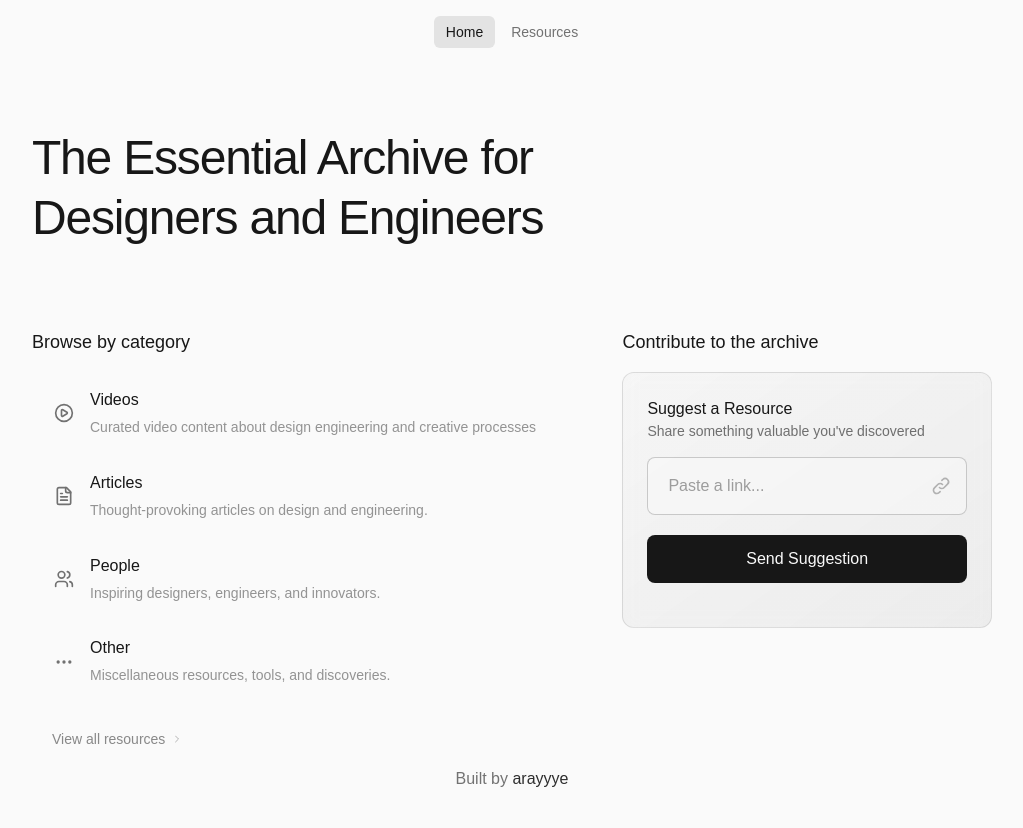
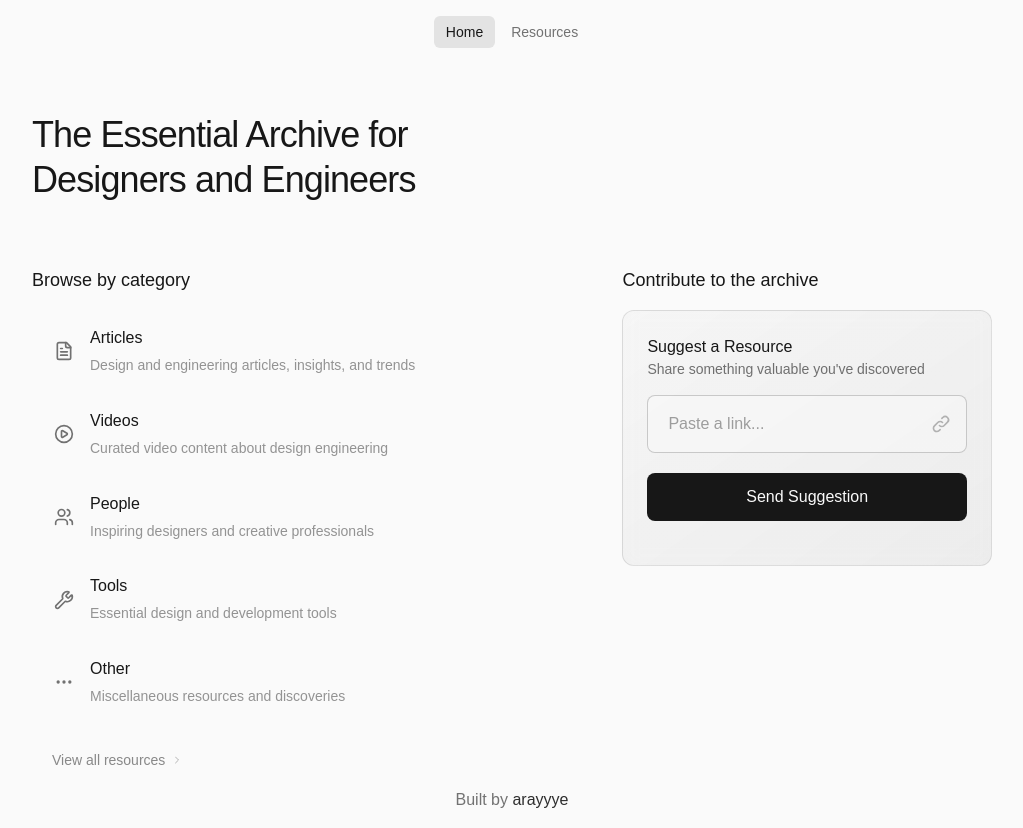
Before and after one commit to ahmadrafidev/vault, a Next.js app: page / in a window 1280 px wide. Shown: the whole page, without its empty margins (128-1151 px from the left). Before the commit the page ends 807 px from the top, so only its background shows below. Built offline with nearby package versions, Linux system fonts and the light colour scheme.

Commit message:
add new category: tools

```diff
--- a/app/page.tsx
+++ b/app/page.tsx
@@ -1,38 +1,20 @@
 import Link from "next/link";
-import { ChevronRight, PlayCircle, FileText, Users, MoreHorizontal } from "lucide-react";
+import { ChevronRight, PlayCircle, FileText, Users, MoreHorizontal, Wrench } from "lucide-react";
 
 import { Header } from "@/src/components";
+import { getCategoriesByPriority, getCategoryMetadata } from "@/src/data";
+import { getIcon } from "@/src/utils/icon-utils";
 
-const resourceCategories = [
-  {
-    id: "videos",
-    name: "Videos",
-    description: "Curated video content about design engineering and creative processes",
-    icon: PlayCircle,
-    iconLabel: "Video content",
-  },
-  {
-    id: "articles",
-    name: "Articles",
-    description: "Thought-provoking articles on design and engineering.",
-    icon: FileText,
-    iconLabel: "Article content",
-  },
-  {
-    id: "people",
-    name: "People",
-    description: "Inspiring designers, engineers, and innovators.",
-    icon: Users,
-    iconLabel: "People and creators",
-  },
-  {
-    id: "other",
-    name: "Other",
-    description: "Miscellaneous resources, tools, and discoveries.",
-    icon: MoreHorizontal,
-    iconLabel: "Other resources",
-  },
-];
+const resourceCategories = getCategoriesByPriority().map((category) => {
+  const metadata = getCategoryMetadata(category.id);
+  return {
+    id: category.id,
+    name: category.name,
+    description: category.description,
+    icon: getIcon(category.iconName),
+    iconLabel: `${category.name} content`,
+  };
+});
 
 export default function Home() {
   return (
@@ -46,10 +28,10 @@ export default function Home() {
         role="main"
         aria-labelledby="main-heading"
       >
-        <div className="pt-8 py-6 sm:py-12 md:py-16 text-start max-w-lg">
+        <div className="pt-8 py-6 sm:py-8 md:py-12 text-start max-w-lg">
           <h1
             id="main-heading"
-            className="text-3xl md:text-5xl font-medium tracking-tight text-foreground mb-4 leading-tight"
+            className="text-2xl md:text-4xl font-medium tracking-tight text-foreground mb-4 leading-tight"
           >
             The Essential Archive for Designers and Engineers
           </h1>
@@ -67,16 +49,14 @@ export default function Home() {
             </h2>
 
             <div className="space-y-3 md:space-y-6">
-              {resourceCategories.map((category) => {
-                const IconComponent = category.icon;
-                return (
+              {resourceCategories.map((category) => (
                 <Link key={category.id} href={`/resources?tab=${category.id}`}>
                   <div className="group flex items-center gap-4 px-5 py-4 hover:bg-foreground/[0.008] hover:translate-x-1 active:translate-x-0 active:bg-foreground/[0.012] transition-all duration-200 ease-out cursor-pointer border-l-2 border-transparent hover:border-foreground/10 focus:outline-none focus:ring-2 focus:ring-foreground/20 focus:ring-offset-2 rounded-md">
                     <span
                       className="text-lg group-hover:scale-105 transition-transform duration-200 ease-out flex-shrink-0 opacity-60 group-hover:opacity-80"
                       aria-label={category.iconLabel}
                     >
-                        <IconComponent className="w-5 h-5" aria-hidden="true" />
+                      {category.icon}
                     </span>
                       <div className="flex-1 min-w-0">
                         <h3 className="font-medium text-foreground text-base group-hover:text-foreground transition-colors duration-200 truncate">
@@ -91,8 +71,7 @@ export default function Home() {
                       </div>
                     </div>
                   </Link>
-                );
-              })}
+                ))}
             </div>
 
             <div className="mt-6 px-5">
--- a/src/constants/index.ts
+++ b/src/constants/index.ts
@@ -1,5 +1,5 @@
 import type { AnimationConfig } from "@/src/types";
-import { CATEGORIES_CONFIG } from "@/src/data";
+import { CATEGORIES_CONFIG, getCategoriesByPriority } from "@/src/data";
 
 // Animation constants
 export const ANIMATION_CONFIG: AnimationConfig = {
@@ -11,12 +11,10 @@ export const ANIMATION_CONFIG: AnimationConfig = {
 export const RESOURCE_CATEGORIES_DATA = CATEGORIES_CONFIG;
 
 // Tab navigation
-export const RESOURCE_TABS = [
-  { id: "videos", label: "Videos" },
-  { id: "articles", label: "Articles" },
-  { id: "people", label: "People" },
-  { id: "other", label: "Other" },
-];
+export const RESOURCE_TABS = getCategoriesByPriority().map(category => ({
+  id: category.id,
+  label: category.name,
+}));
 
 // Default active tab
 export const DEFAULT_ACTIVE_TAB = "videos";
--- a/src/data/categories.ts
+++ b/src/data/categories.ts
@@ -11,25 +11,31 @@ export const CATEGORIES_CONFIG: readonly ResourceCategoryData[] = [
   {
     id: "articles",
     name: "Articles",
-    description: "Thought-provoking articles on design and engineering principles, trends, and insights",
+    description: "Design and engineering articles, insights, and trends",
     iconName: "FileText" as const,
   },
   {
     id: "videos",
     name: "Videos",
-    description: "Curated video content about design engineering, user experience, and creative processes",
+    description: "Curated video content about design engineering",
     iconName: "PlayCircle" as const,
   },
   {
     id: "people",
     name: "People",
-    description: "Inspiring designers, engineers, creators, and innovators shaping the future of design",
+    description: "Inspiring designers and creative professionals",
     iconName: "Users" as const,
+  },
+  {
+    id: "tools",
+    name: "Tools",
+    description: "Essential design and development tools",
+    iconName: "Wrench" as const,
   },
   {
     id: "other",
     name: "Other",
-    description: "Miscellaneous resources, tools, and discoveries that don't fit traditional categories",
+    description: "Miscellaneous resources and discoveries",
     iconName: "MoreHorizontal" as const,
   },
 ] as const;
@@ -53,8 +59,13 @@ export const CATEGORY_METADATA = {
     color: "purple",
     tags: ["community", "inspiration", "networking"],
   },
+  tools: {
+    priority: 4,
+    color: "orange",
+    tags: ["productivity", "development", "design tools"],
+  },
   other: {
-    priority: 4,
+    priority: 5,
     color: "gray",
     tags: ["miscellaneous", "tools", "utilities"],
   },
--- a/src/data/content.ts
+++ b/src/data/content.ts
@@ -5,6 +5,7 @@
 import { videosData } from "./content/videos";
 import { articlesData } from "./content/articles";
 import { peopleData } from "./content/people";
+import { toolsData } from "./content/tools";
 import { otherData } from "./content/other";
 import type { ContentItem, ContentType } from "./content/types";
 
@@ -18,6 +19,7 @@ export const CONTENT_DATA: Record<string, ContentItem[]> = {
   videos: videosData,
   articles: articlesData,
   people: peopleData,
+  tools: toolsData,
   other: otherData,
 };
 
@@ -139,6 +141,7 @@ export function getContentStats() {
       videos: getContentCountByCategory('videos'),
       articles: getContentCountByCategory('articles'),
       people: getContentCountByCategory('people'),
+      tools: getContentCountByCategory('tools'),
       other: getContentCountByCategory('other'),
     },
     byType: {
--- a/src/data/content/index.ts
+++ b/src/data/content/index.ts
@@ -6,6 +6,7 @@
 export { videosData } from "./videos";
 export { articlesData } from "./articles";
 export { peopleData } from "./people";
+export { toolsData } from "./tools";
 export { otherData } from "./other";
 
 // Export types
--- /dev/null
+++ b/src/data/content/tools.ts
@@ -0,0 +1,44 @@
+import type { ContentItem } from "./types";
+
+export const toolsData: ContentItem[] = [
+  {
+    id: "figma",
+    title: "Figma",
+    description: "The collaborative interface design tool for teams to create, prototype, and handoff designs.",
+    link: "https://www.figma.com",
+    category: "tools",
+    tags: ["design", "prototyping", "collaboration", "ui/ux"],
+    type: "resource",
+    resourceType: "tool",
+  },
+  {
+    id: "framer",
+    title: "Framer",
+    description: "Interactive design tool for creating high-fidelity prototypes with advanced animations and interactions.",
+    link: "https://www.framer.com",
+    category: "tools",
+    tags: ["prototyping", "animation", "interactive design", "react"],
+    type: "resource",
+    resourceType: "tool",
+  },
+  {
+    id: "vercel",
+    title: "Vercel",
+    description: "Frontend cloud platform for static sites and serverless functions with instant deployments.",
+    link: "https://vercel.com",
+    category: "tools",
+    tags: ["deployment", "hosting", "serverless", "cdn"],
+    type: "resource",
+    resourceType: "tool",
+  },
+  {
+    id: "notion",
+    title: "Notion",
+    description: "All-in-one workspace for notes, docs, and project management with powerful customization.",
+    link: "https://www.notion.so",
+    category: "tools",
+    tags: ["productivity", "documentation", "project management", "collaboration"],
+    type: "resource",
+    resourceType: "tool",
+  },
+];
--- a/src/types/index.ts
+++ b/src/types/index.ts
@@ -2,7 +2,7 @@ import { ReactNode, CSSProperties } from 'react';
 
 // Common types
 export type IconType = ReactNode;
-export type IconName = 'FileText' | 'PlayCircle' | 'Users' | 'MoreHorizontal';
+export type IconName = 'FileText' | 'PlayCircle' | 'Users' | 'MoreHorizontal' | 'Wrench';
 
 // Resource types
 export interface ResourceCategoryData {
--- a/src/utils/icon-utils.tsx
+++ b/src/utils/icon-utils.tsx
@@ -1,4 +1,4 @@
-import { PlayCircle, FileText, Users, MoreHorizontal } from "lucide-react";
+import { PlayCircle, FileText, Users, MoreHorizontal, Wrench } from "lucide-react";
 import type { IconName, IconType } from "@/src/types";
 
 const iconMap = {
@@ -6,6 +6,7 @@ const iconMap = {
   PlayCircle,
   Users,
   MoreHorizontal,
+  Wrench,
 } as const;
 
 /**
```
Lines whose indentation alone changed are shown as unchanged.
